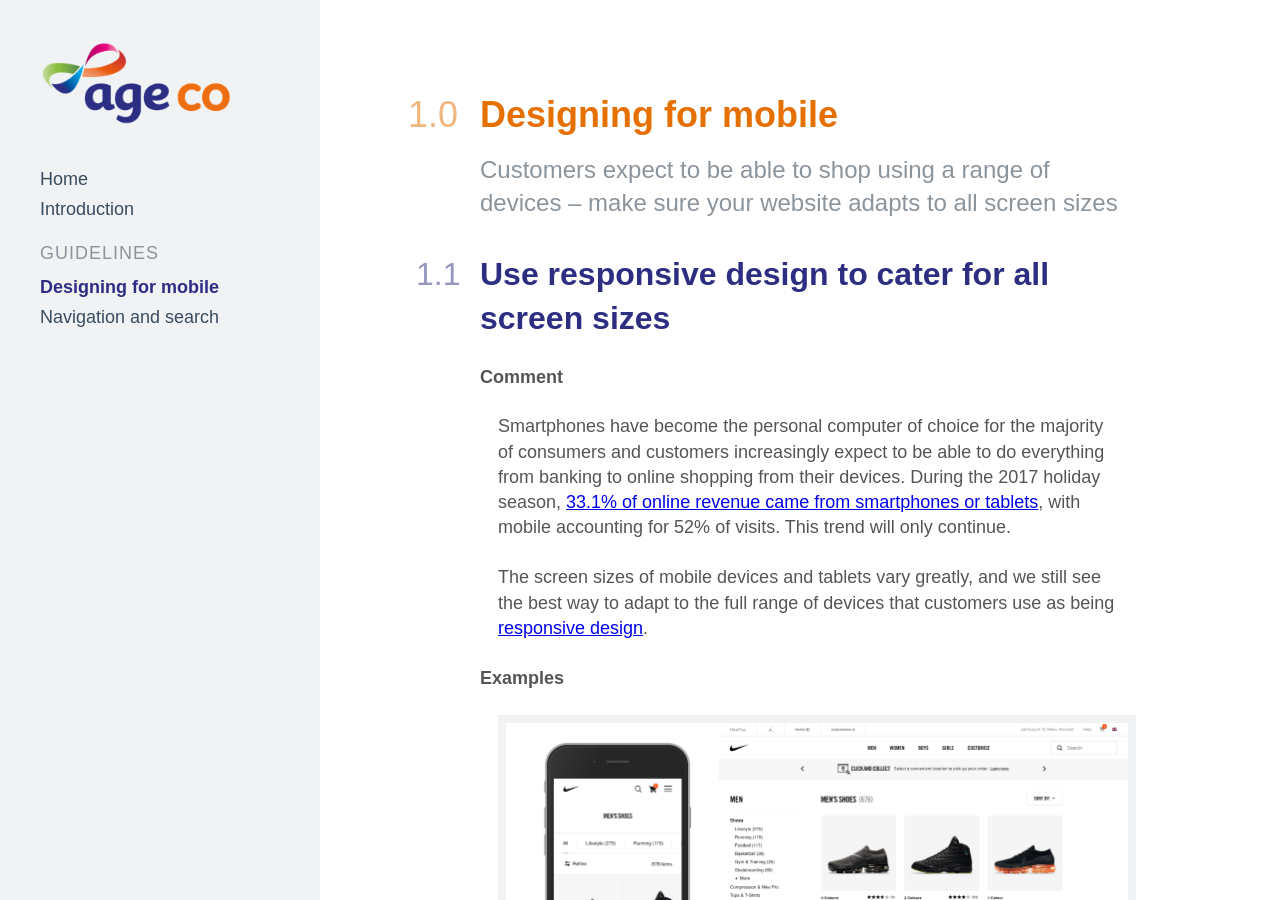
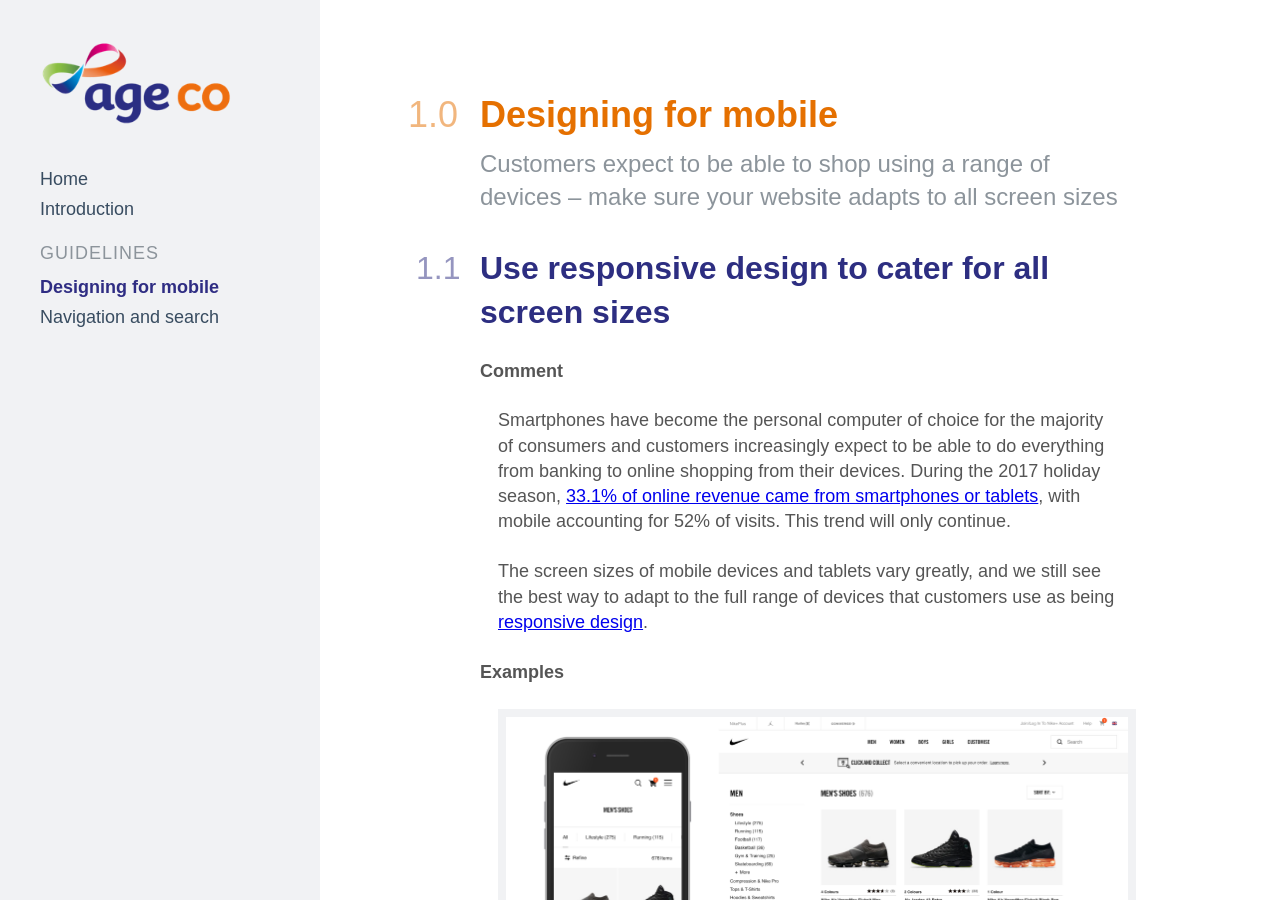
Before and after one commit to webcredible/best-practice, a Jekyll site: the page built from _guidelines/designing-for-mobile.markdown, in a window 1280 px wide and 900 px high. Built offline with Jekyll 4.4.1, drawn with Linux system fonts in a browser that asks for light colours.

Commit message:
Subtitles in page layout

```diff
--- a/_layouts/page.html
+++ b/_layouts/page.html
@@ -14,6 +14,9 @@ body {
 
   <header class="post-header">
     <h1 class="post-title">{{ page.title }}</h1>
+    {% if page.description %}
+      <div class="subtitle">{{page.description}}</div>
+    {% endif %}
   </header>
 
   <div class="post-content">
--- a/_sass/_typography.scss
+++ b/_sass/_typography.scss
@@ -39,8 +39,9 @@ h6 {
 .subtitle {
   font-size: 24px;
   color: #8C949B;
+  margin-bottom: 1em;
 }
 
 h1 + .subtitle {
-  margin-top: -.5em;
+  margin-top: -.75em;
 }
```
